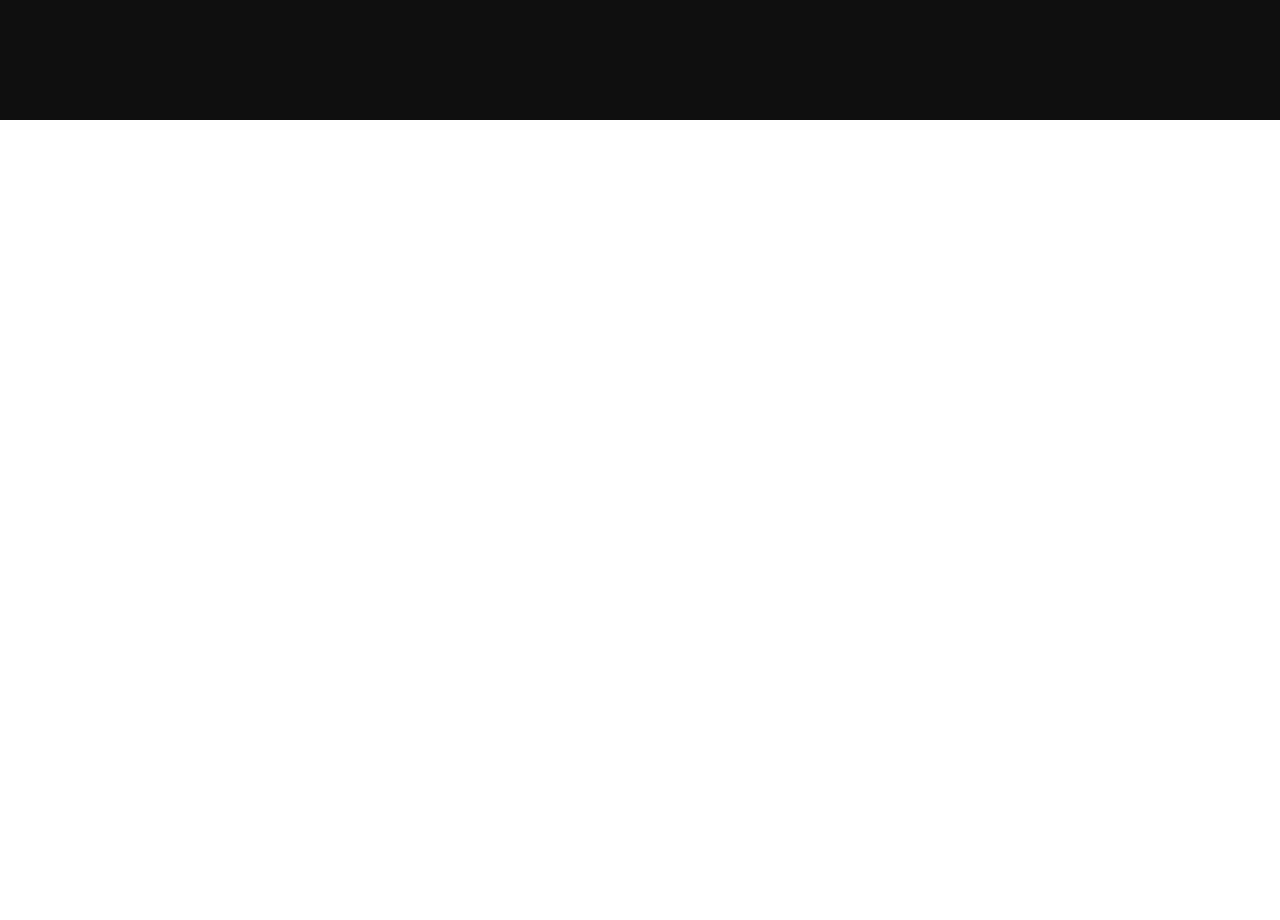
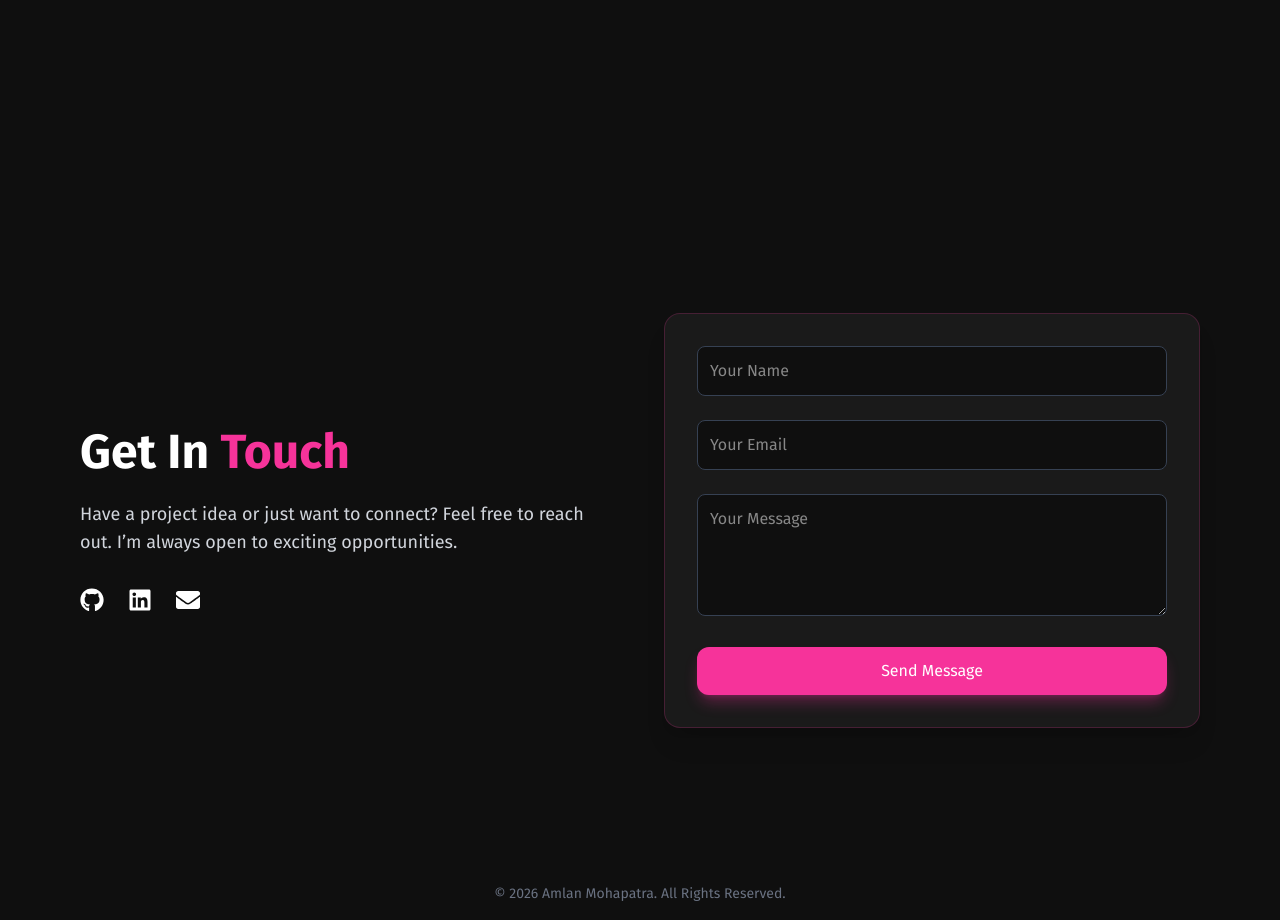
Before and after one commit to amlan09-commits/Portfolio, a React (Vite) app in the folder portfolio/: page / in a window 1280 px wide. Shown: the part 1480-2400 px from the top of the page. Before the commit the page ends 1600 px from the top, so only its background shows below. Built offline with nearby package versions, Linux system fonts and the light colour scheme.

Commit message:
created the contact section

```diff
--- a/portfolio/package.json
+++ b/portfolio/package.json
@@ -14,6 +14,7 @@
     "framer-motion": "^12.34.3",
     "react": "^19.2.0",
     "react-dom": "^19.2.0",
+    "react-icons": "^5.5.0",
     "tailwindcss": "^4.2.0"
   },
   "devDependencies": {
--- a/portfolio/src/App.jsx
+++ b/portfolio/src/App.jsx
@@ -1,11 +1,13 @@
 import Hero from "./components/Hero.jsx"
 import About from "./components/About.jsx"
+import Contact from "./components/Contact.jsx"
 
 const App = () => {
   return (
     <div>
       <Hero />
       <About />
+      <Contact />
     </div>
   )
 }
--- a/portfolio/src/components/Contact.jsx
+++ b/portfolio/src/components/Contact.jsx
@@ -1,7 +1,85 @@
+import { motion } from "framer-motion";
+import { FaGithub, FaLinkedin, FaEnvelope } from "react-icons/fa";
+
+const Contact = () => {
+  const date = new Date()
+  const year = date.getFullYear()
+  return (
+    <section
+      id="contact"
+      className="relative min-h-screen bg-[#0f0f0f] text-white flex items-center px-6 sm:px-10 md:px-20 py-16"
+    >
+      <div className="max-w-6xl mx-auto w-full grid grid-cols-1 md:grid-cols-2 gap-12 items-center">
 
 
-export const Contact = () => {
-  return (
-    <div>Contact</div>
-  )
-}
+        <motion.div
+          initial={{ opacity: 0, x: -60 }}
+          whileInView={{ opacity: 1, x: 0 }}
+          transition={{ duration: 0.8 }}
+          viewport={{ once: true, amount: 0.3 }}
+        >
+          <h2 className="text-3xl sm:text-4xl md:text-5xl font-bold mb-6 font-fira-sans">
+            Get In <span className="text-pink-500">Touch</span>
+          </h2>
+
+          <p className="text-gray-300 mb-8 text-sm sm:text-base md:text-lg font-fira-sans">
+            Have a project idea or just want to connect? Feel free to reach
+            out. I’m always open to exciting opportunities.
+          </p>
+
+          <div className="flex gap-6 text-2xl font-fira-sans">
+            <a href="https://github.com/amlan09-commits" className="hover:text-pink-500 transition duration-300">
+              <FaGithub />
+            </a>
+            <a href="#" className="hover:text-pink-500 transition duration-300">
+              <FaLinkedin />
+            </a>
+            <a href="#" className="hover:text-pink-500 transition duration-300">
+              <FaEnvelope />
+            </a>
+          </div>
+        </motion.div>
+
+        <motion.form
+          initial={{ opacity: 0, x: 60 }}
+          whileInView={{ opacity: 1, x: 0 }}
+          transition={{ duration: 0.8, delay: 0.2 }}
+          viewport={{ once: true, amount: 0.3 }}
+          className="bg-[#1a1a1a] p-8 rounded-2xl border border-pink-500/20 shadow-xl space-y-6 font-fira-sans"
+        >
+          <input
+            type="text"
+            placeholder="Your Name"
+            className="w-full p-3 rounded-lg bg-[#0f0f0f] border border-gray-700 focus:outline-none focus:border-pink-500 transition font-fira-sans"
+          />
+
+          <input
+            type="email"
+            placeholder="Your Email"
+            className="w-full p-3 rounded-lg bg-[#0f0f0f] border border-gray-700 focus:outline-none focus:border-pink-500 transition font-fira-sans"
+          />
+
+          <textarea
+            rows="4"
+            placeholder="Your Message"
+            className="w-full p-3 rounded-lg bg-[#0f0f0f] border border-gray-700 focus:outline-none focus:border-pink-500 transition font-fira-sans"
+          ></textarea>
+
+          <button
+            type="submit"
+            className="w-full py-3 bg-pink-500 hover:bg-pink-600 transition duration-300 rounded-xl shadow-lg shadow-pink-500/30 font-fira-sans cursor-pointer"
+          >
+            Send Message
+          </button>
+        </motion.form>
+
+      </div>
+
+      <div className="absolute bottom-4 left-0 w-full text-center text-gray-500 text-sm font-fira-sans">
+          © {year} Amlan Mohapatra. All Rights Reserved.
+      </div>
+    </section>
+  );
+};
+
+export default Contact;
--- a/portfolio/src/components/Hero.jsx
+++ b/portfolio/src/components/Hero.jsx
@@ -42,7 +42,12 @@ const Hero = () => {
             About me
           </button>
 
-          <button className="px-6 py-3 border border-cyan-400 text-cyan-400 hover:bg-cyan-400 hover:text-black rounded-xl font-semibold transition duration-300 cursor-pointer">
+          <button className="px-6 py-3 border border-cyan-400 text-cyan-400 hover:bg-cyan-400 hover:text-black rounded-xl font-semibold transition duration-300 cursor-pointer"
+          onClick={() => {
+            document.getElementById("contact").scrollIntoView({
+              behavior: "smooth",
+            });
+          }}>
             Contact Me
           </button>
         </motion.div>
```
Also changed, not shown: 1 other file (tests, documents, lock files or other folders).
